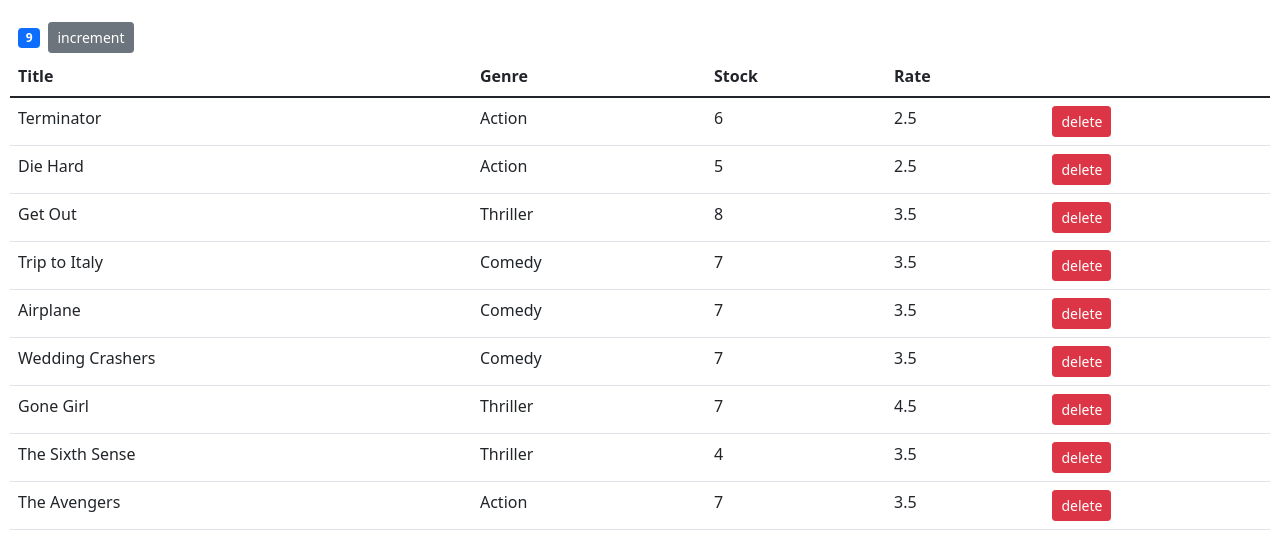
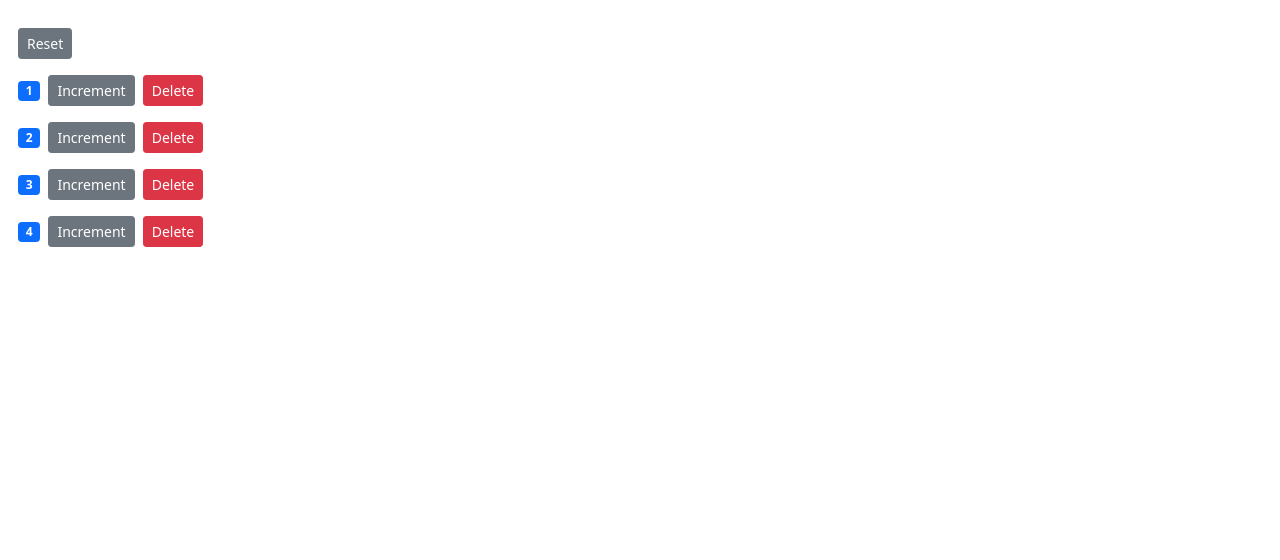
Before and after one commit to Melanga/mastering_react_examples_code_with_mosh, a React (Create React App) app: page / in a window 1280 px wide. Shown: the top 560 px of the page. Built offline with nearby package versions, Linux system fonts and the light colour scheme.

Commit message:
added increment handlers and delete handlers. But Reset not working becasue local state in counter.

```diff
--- a/src/components/counter.jsx
+++ b/src/components/counter.jsx
@@ -1,87 +1,44 @@
 import React, { Component } from "react";
-import { getMovies } from "../services/fakeMovieService";
 
 class Counter extends Component {
   state = {
-    imageUrl: "https://picsum.photos/200",
-    movies: getMovies(),
-    count: getMovies().length,
+    value: this.props.counter.value,
   };
 
-  handleDelete = (movie) => {
-    const movies = this.state.movies.filter((m) => m._id !== movie._id);
-    this.setState({ movies, count: movies.length });
+  // arrow functions automatically refer to the current this without referring to window
+  handleIncrement = () => {
+    // console.log("clicked", this);
+    this.setState({ value: this.state.value + 1 });
   };
 
   render() {
-    const { length: count } = this.state.movies;
-    if (count === 0)
-      return (
-        <React.Fragment>
-          <span className={this.getBadgeStyleClass()}>
-            {this.formatCount()}
-          </span>
-        </React.Fragment>
-      );
     return (
-      <React.Fragment>
-        {/* <img src={this.state.imageUrl} alt="" /> */}
+      <div>
         <span className={this.getBadgeStyleClass()}>{this.formatCount()}</span>
         <button
           onClick={this.handleIncrement}
           className="btn btn-secondary btn-sm"
         >
-          increment
+          Increment
         </button>
-        <div>
-          <table className="table">
-            <thead>
-              <tr>
-                <th>Title</th>
-                <th>Genre</th>
-                <th>Stock</th>
-                <th>Rate</th>
-                <th></th>
-              </tr>
-            </thead>
-            <tbody>
-              {this.state.movies.map((movie) => (
-                <tr key={movie._id}>
-                  <td>{movie.title}</td>
-                  <td>{movie.genre.name}</td>
-                  <td>{movie.numberInStock}</td>
-                  <td>{movie.dailyRentalRate}</td>
-                  <td>
-                    <button
-                      onClick={() => this.handleDelete(movie)}
-                      className="btn btn-danger btn-sm"
-                    >
-                      delete
-                    </button>
-                  </td>
-                </tr>
-              ))}
-            </tbody>
-          </table>
-        </div>
-      </React.Fragment>
+        <button
+          className="btn btn-danger btn-sm m-2"
+          onClick={() => this.props.onDelete(this.props.counter.id)}
+        >
+          Delete
+        </button>
+      </div>
     );
   }
 
-  // arrow functions automatically refer to the current this without referring to window
-  handleIncrement = () => {
-    // console.log("clicked", this);
-    this.setState({ count: this.state.count + 1 });
-  };
-
   getBadgeStyleClass() {
     let badgeStyle = "badge m-2 bg-";
-    badgeStyle += this.state.count === 0 ? "warning" : "primary";
+    badgeStyle += this.state.value === 0 ? "warning" : "primary";
     return badgeStyle;
   }
 
   formatCount() {
-    const { count } = this.state;
+    const { value: count } = this.state;
     return count === 0 ? "Zero" : count;
   }
 }
--- /dev/null
+++ b/src/components/counters.jsx
@@ -0,0 +1,48 @@
+import React, { Component } from "react";
+import Counter from "./counter";
+
+class Counters extends Component {
+  state = {
+    counters: [
+      { id: 1, value: 1 },
+      { id: 2, value: 2 },
+      { id: 3, value: 3 },
+      { id: 4, value: 4 },
+    ],
+  };
+
+  handleDelete = (counterId) => {
+    const counters = this.state.counters.filter((C) => C.id !== counterId);
+    this.setState({ counters });
+  };
+
+  handleReset = () => {
+    const counters = this.state.counters.map((c) => {
+      c.value = 0;
+      return c;
+    });
+    this.setState({ counters });
+  };
+
+  render() {
+    return (
+      <div>
+        <button
+          className="btn btn-secondary btn-sm m-2"
+          onClick={this.handleReset}
+        >
+          Reset
+        </button>
+        {this.state.counters.map((counter) => (
+          <Counter
+            key={counter.id}
+            onDelete={this.handleDelete}
+            counter={counter}
+          />
+        ))}
+      </div>
+    );
+  }
+}
+
+export default Counters;
--- a/src/index.js
+++ b/src/index.js
@@ -2,12 +2,12 @@
 import ReactDOM from 'react-dom';
 import './index.css';
 import reportWebVitals from './reportWebVitals';
-import Counter from './components/counter'
+import Counters from './components/counters'
 import 'bootstrap/dist/css/bootstrap.css'
 
 ReactDOM.render(
   <React.StrictMode>
-    <Counter />
+    <Counters />
   </React.StrictMode>,
   document.getElementById('root')
 );
```
